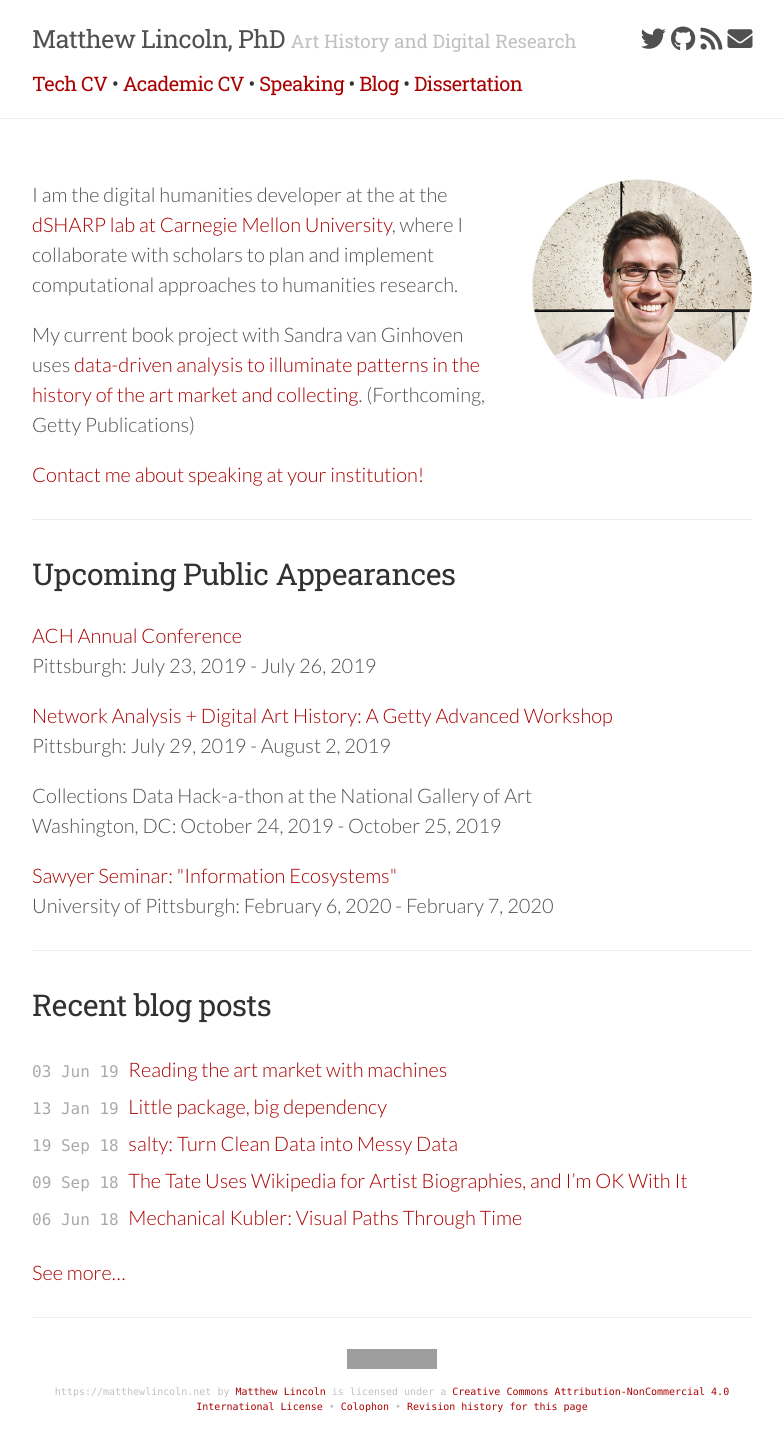
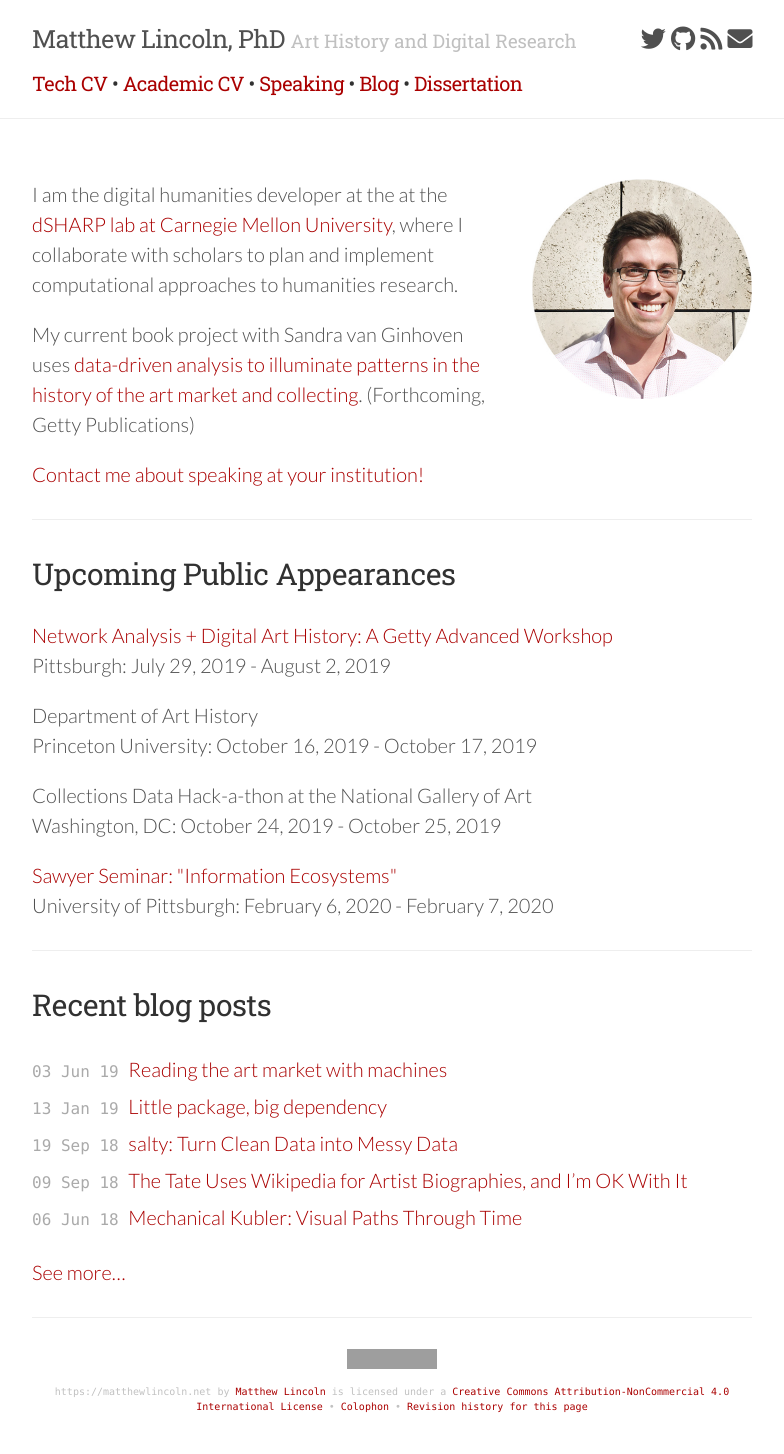
Before and after one commit to mdlincoln/mdlincoln.github.io, a Jekyll site: the page built from index.md, in a window 1280 px wide. Shown: the whole page, without its empty margins (248-1032 px from the left). Built offline with Jekyll 4.4.1, drawn with Linux system fonts in a browser that asks for light colours; nearby versions of some CDN libraries; grey boxes are pictures that could not be loaded.

Commit message:
remove ACH, add princeton

```diff
--- a/_data/travel.yaml
+++ b/_data/travel.yaml
@@ -4,11 +4,6 @@
   datestart: 2020-02-06 00:00:00 -0800
   dateend: 2020-02-07 00:00:00 -0800
   url: https://sites.haa.pitt.edu/digitalcriticalmethods/sawyer-seminar-ay-2019-2020/
-- venue: ACH Annual Conference
-  location: Pittsburgh
-  datestart: 2019-07-23 00:00:00 -0800
-  dateend: 2019-07-26 00:00:00 -0800
-  url: http://ach2019.ach.org/
 - venue: |
     Network Analysis + Digital Art History: A Getty Advanced Workshop
   location: Pittsburgh
@@ -19,3 +14,7 @@
   location: Washington, DC
   datestart: 2019-10-24 00:00:00 -0800
   dateend: 2019-10-25 00:00:00 -0800
+- venue: Department of Art History
+  location: Princeton University
+  datestart: 2019-10-16 00:00:00 -0800
+  dateend: 2019-10-17 00:00:00 -0800
```
